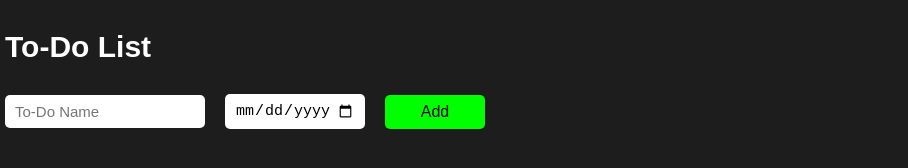
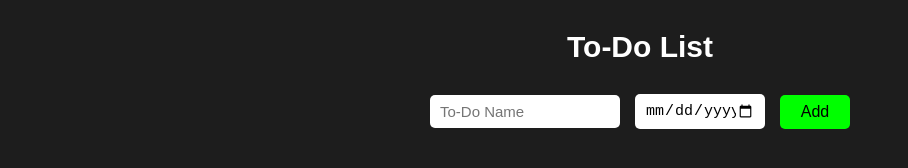
Before and after one commit to Anirudh-Navalgund/to-do-list, a plain HTML site: page index.html in a window 1280 px wide. Shown: the whole page, without its empty margins (0-908 px from the left). Drawn offline with Linux system fonts and the light colour scheme.

Commit message:
Update to-do-list.css

```diff
--- a/to-do-list.css
+++ b/to-do-list.css
@@ -4,6 +4,10 @@ body {
   background-color: rgb(29, 29, 29);
   color: white;
   margin: 0px 5px;
+  display: flex;
+  flex-direction: column;
+  align-items: center;
+  justify-items: flex-start;
 }
 .title {
   font-size: 30px;
@@ -12,8 +16,8 @@ body {
 .todo-grid,
 .input-grid {
   display: grid;
-  grid-template-columns: 200px 140px 100px;
-  column-gap: 20px;
+  grid-template-columns: 190px 130px 70px;
+  column-gap: 15px;
   row-gap: 15px;
   align-items: center;
   word-wrap: break-word;
```
